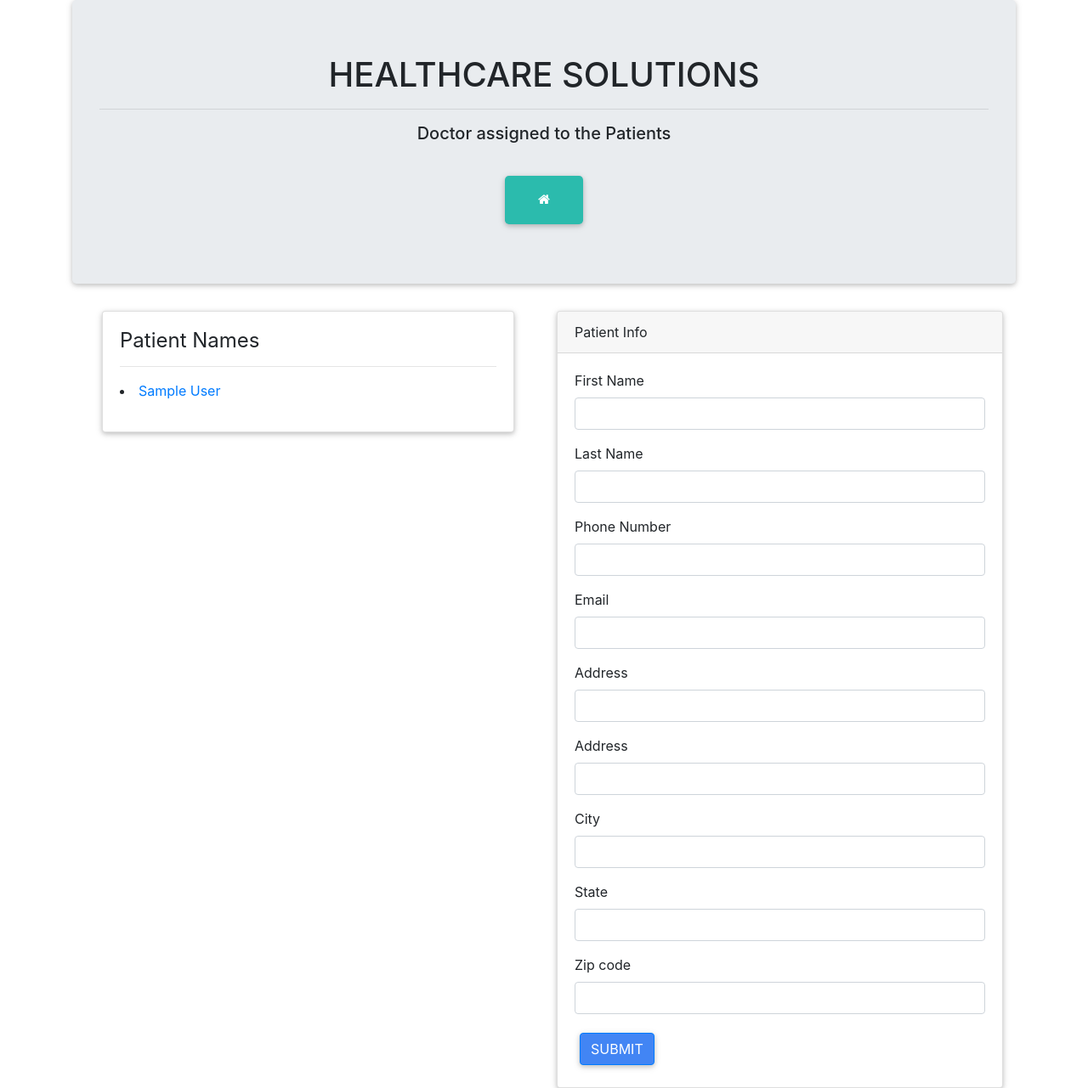
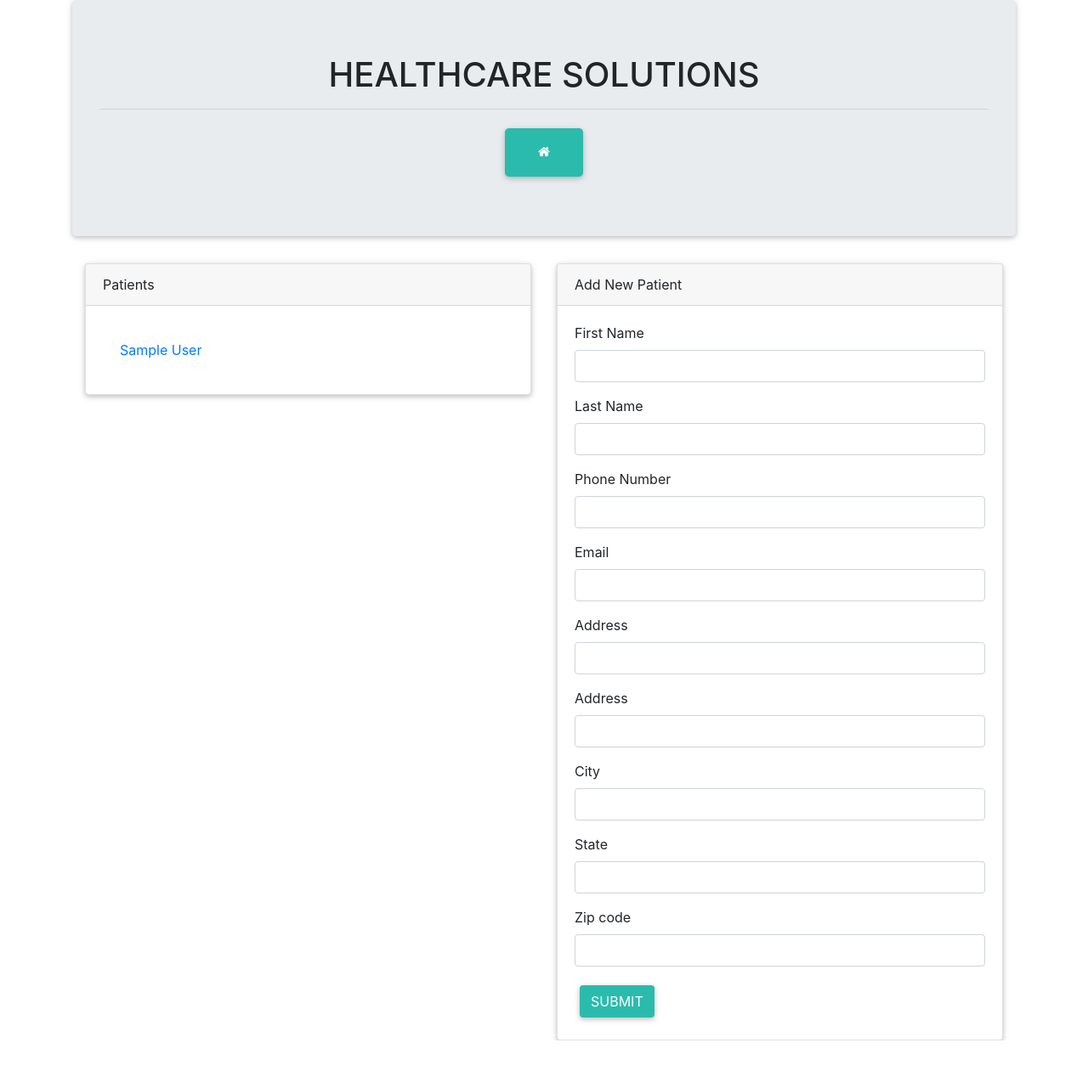
Before and after one commit to izuua/project_2, a Node server app: template views/doctor.handlebars in a window 1280 px wide. Shown: the whole page at 85% size. After the commit the page ends 1225 px from the top, so only its background shows below. Run offline with Node 20, Linux system fonts and the light colour scheme; tables that the repository leaves empty hold one stand-in row (values such as "Sample post"); the template is opened without the code that fills it: values that come from a table or form of the project are taken from there, most other values are stand-ins (such as "Sample title", 1, 10 or a date in 2020); some libraries are stand-ins or nearby versions.

Commit message:
styled patient and doctor pages

```diff
--- a/views/doctor.handlebars
+++ b/views/doctor.handlebars
@@ -18,11 +18,7 @@
 
     <div class="jumbotron">
       <h1 class="text-center"> HEALTHCARE SOLUTIONS</h1>
-
-
       <hr>
-      <h5 class="text-center">Doctor assigned to the Patients</h5>
-      <br>
       <div class="text-center">
         <a href="/">
           <button class="btn btn-lg btn-default">
@@ -35,39 +31,26 @@
     <div class="container">
       <div class="row">
         <div class="col-6">
-          <div class="card-body" style="padding-top:0px">
-            {{!-- ................................... --}}
-
-            <!-- Card Light -->
           <div class="card">
-              <!-- Card content -->
-
+          <div class="card-header">
+            Patients
+          </div>
           <div class="card-body">
-
-                    <h4 class="card-title">Patient Names</h4>
-                    <hr>
-
-                    <p class="card-text"> {{#each patients}}
-
-                      <a href="/patient?id={{id}}">
-                        <li>{{firstName}} {{lastName}}</li>
-                      </a>
-
+            {{#each patients}}
+            <ul class="list-group list-group-flush">
+              <a href="/patient?id={{id}}"<li class="list-group-item ">{{firstName}} {{lastName}}</li></a>
               {{else}}
-
-                      <p>No patient available</p>
-                      {{/each}}</p>
-
+              <li class="list-group-item">No Patients Available</li>
+            </ul>
+            {{/each}}
+          </div>
         </div>
 
-                </div>
-
-              </div>
         </div>
         <div class="col-6">
           <div class="card">
             <div class="card-header">
-                  Patient Info
+              Add New Patient
             </div>
             <div class="card-body">
               <form role="form">
@@ -112,7 +95,7 @@
                   <input type="text" class="form-control" id="new-doctor-id">
                 </div> --}}
 
-                    <button type="submit" class="btn btn-primary submit" id="new-patient-btn">Submit</button>
+                <button type="submit" class="btn btn-default submit" id="new-patient-btn">Submit</button>
 
               </form>
             </div>
```
Also changed, not shown: views/patient.handlebars (indentation only). Lines whose indentation alone changed are shown as unchanged.
